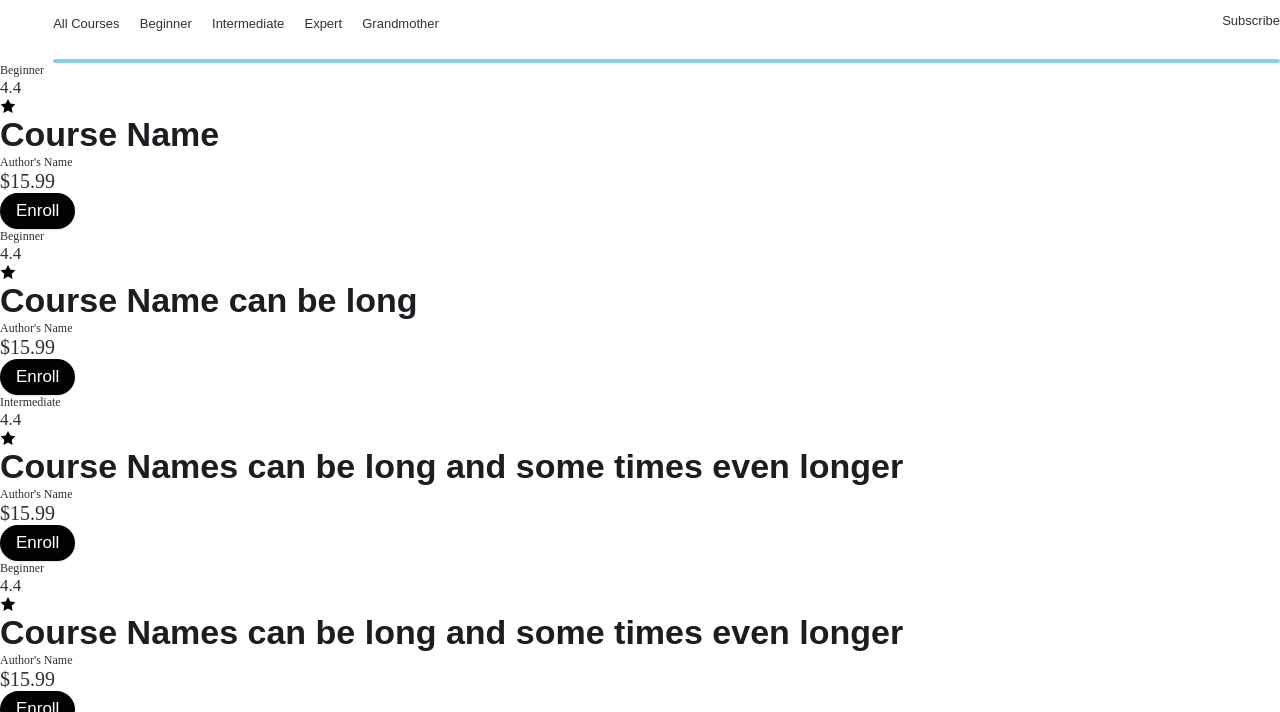
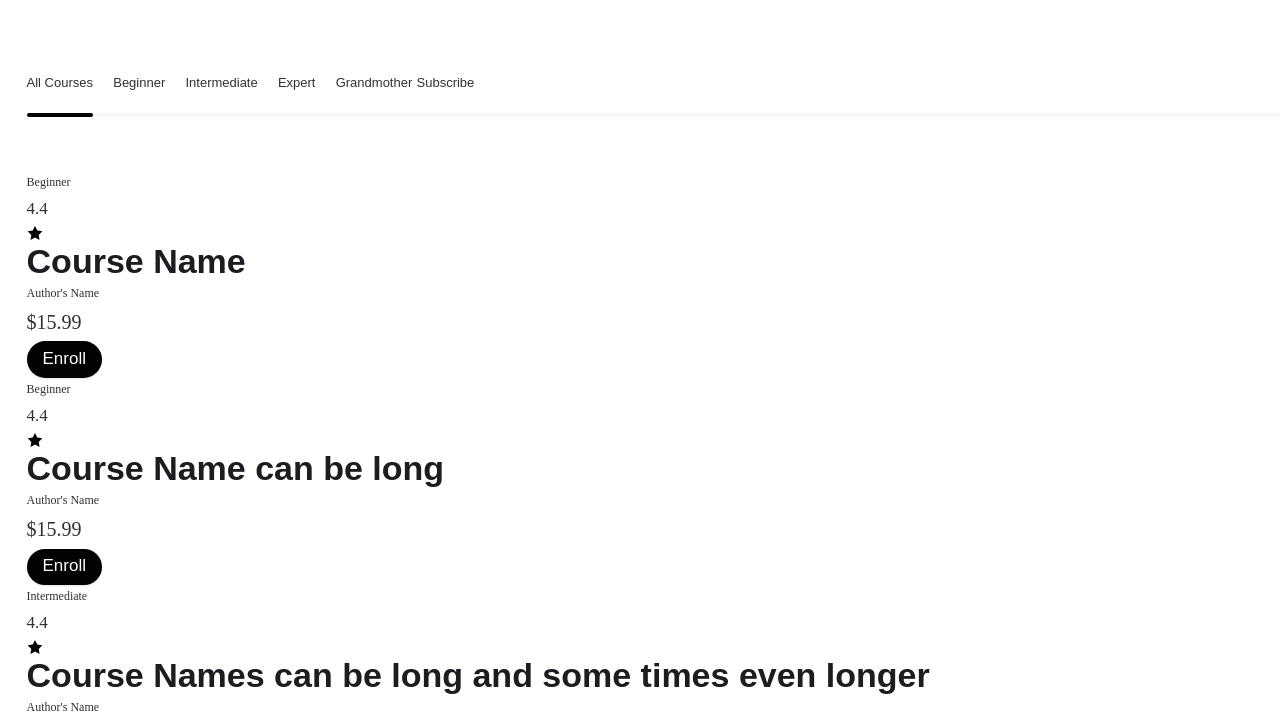
Before and after one commit to helphop/CSSDemystifiedChallenge5, a website: page main/index.html in a window 1280 px wide. Shown: the part 695-1407 px from the top of the page. Drawn offline with Linux system fonts and the light colour scheme.

Commit message:
working list with underlines

```diff
--- a/main/assets/css/base/_grid-layout.scss
+++ b/main/assets/css/base/_grid-layout.scss
@@ -5,11 +5,11 @@
 
   // --------------------------------
 
-  .container {
-    width: calc(100% - 2*var(--component-padding));
-    margin-left: auto;
-    margin-right: auto;
-  }
+  // .container {
+  //   width: calc(100% - 2*var(--component-padding));
+  //   margin-left: auto;
+  //   margin-right: auto;
+  // }
 
   // --------------------------------
 
--- a/main/assets/css/custom-style/_shared-styles.scss
+++ b/main/assets/css/custom-style/_shared-styles.scss
@@ -55,6 +55,7 @@
 
 img {
   display: block;
+  max-width: 100%;
 }
 
 ;
@@ -63,3 +64,18 @@ img {
 // (END) Global editor code
 
 // --------------------------------
+
+.container {
+  max-width: 144rem;
+  margin: 0 auto;
+
+}
+
+.container > * {
+  background-color: var(--bg, var(--clr-neutral-100));
+  color: var(--fg, var(--clr-secondary-200));
+  font-family: var(--ff-primary);
+  font-size: var(--text-unit);
+  line-height: 1.87;
+ padding: var(--space-md);
+}
--- a/main/assets/css/custom-style/_typography.scss
+++ b/main/assets/css/custom-style/_typography.scss
@@ -67,7 +67,7 @@ h1 {
 
 
 h2 {
-  font-size: 3.375rem;
+  font-size: 2.125rem;
 }
 
 h3 {
--- a/main/assets/css/pages/_index.scss
+++ b/main/assets/css/pages/_index.scss
@@ -1,5 +1,4 @@
 .header {
-  padding: var(--space-md) 0 var(--space-md) 0;
   display: grid;
   grid-auto-flow: column;
   justify-content: space-between;
@@ -38,29 +37,50 @@
 }
 
 .nav {
-     overflow-x: auto;
-     .container {
-       margin-right: 0;
-     }
-     .container:after {
-       content: " ";
-       display: block;
-       border-top: 2px solid skyblue;
-       border-bottom: 2px solid skyblue;
-      border-radius: 2px;
-      margin-top: var(--space-md);
-     }
-  a {
-    color: inherit;
-  }
+  padding-right: 0;
+  overflow-x: auto;
+  //to hide scroll bars on firefox
+  scrollbar-width: none;
+  display: grid;
+  grid-auto-flow: column;
+
+
+  &::-webkit-scrollbar {display: none; }
+  a {color: inherit;}
   &__list {
     white-space: nowrap;
-    margin-right: var(--space-sm);
+    &:after {
+      content: " ";
+      display: block;
+      border-top: 2px solid var(--color-white-dark);
+      border-bottom: 2px solid var(--color-white-dark);
+      border-radius: 2px;
+      margin-top: var(--space-sm);
+    }
     li {
       display: inline-block;
+      position: relative;
+    }
+    li.current:after {
+      content: "";
+      position: absolute;
+      width: 100%;
+      display: block;
+      border-top: 2px solid var(--color-black);
+      border-bottom: 2px solid var(--color-black);
+     border-radius: 2px;
+     margin-top: var(--space-sm);
     }
     > li:not(:first-of-type) {
       margin-left: var(--space-sm);
     }
+    > li:last-of-type {
+      margin-left: auto;
+    }
+
+
+
   }
+
+
 }
--- a/main/index.html
+++ b/main/index.html
@@ -9,6 +9,7 @@
 </head>
 <body>
   <div class="container">
+
     <header class="header">
       <div class="header__logo">
         <picture>
@@ -25,28 +26,21 @@
         <a href="get_started" class="btn btn--primary btn--sm">Get Started</a>
       </div>
     </header>
-  </div>
 
-  <div class="container">
     <div class="hero">
       <img class="hero__img shadow-xl" src="assets/images/yarn.png" alt="wool yarn and knitting needles">
       <h1>Become a knitting pro</h1>
     </div>
-  </div>
 
   <nav class="nav">
-    <div class="container">
-      <div class="content-wrapper flex justify-between">
     <ul class="nav__list">
       <li class="current"><a href="all_courses">All Courses</a></li>
       <li><a href="beginner.html">Beginner</a></li>
       <li><a href="intermediate.html">Intermediate</a></li>
       <li><a href="expert.html">Expert</a></li>
       <li><a href="grandmother.html">Grandmother</a></li>
+      <li><a href="subscribe.html">Subscribe</a></li>
     </ul>
-        <a href="subscribe">Subscribe</a>
-      </div>
-    </div>
   </nav>
 
   <section class="courses">
@@ -163,6 +157,7 @@
     <a href="get_started.html" class="btn btn--primary">Get Started</a>
     <a href="learn.html">Learn More</a>
   </section>
+  </div>
 <script src="assets/js/scripts.js"></script>
 </body>
 </html>
```
Also changed, not shown: main/assets/css/style.css. Lines whose indentation alone changed are shown as unchanged.
